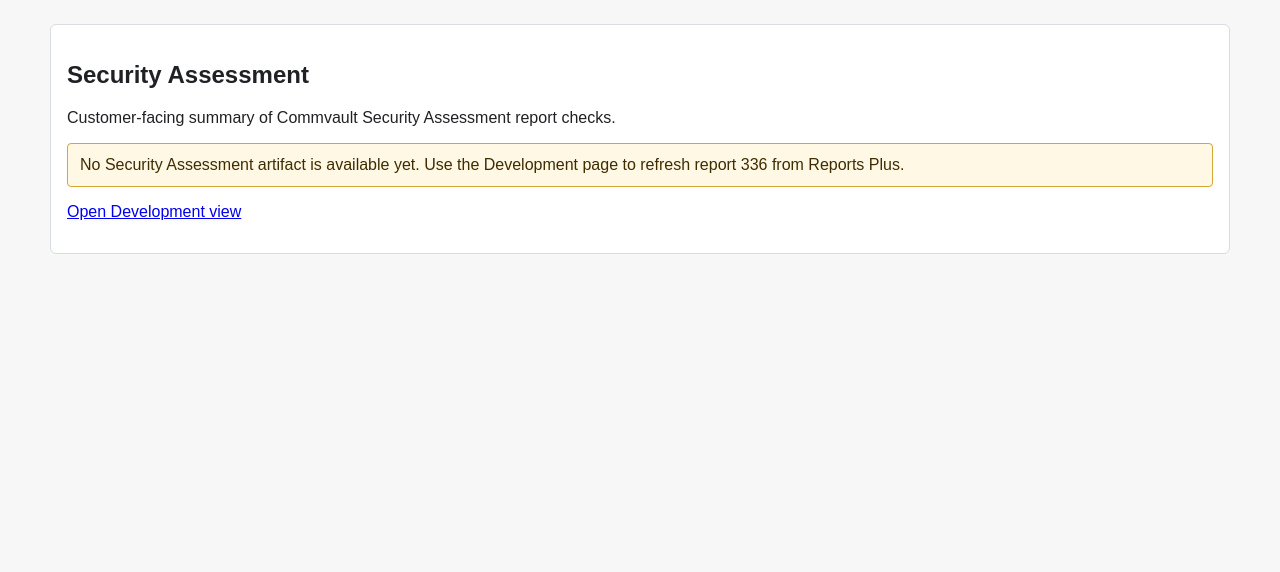
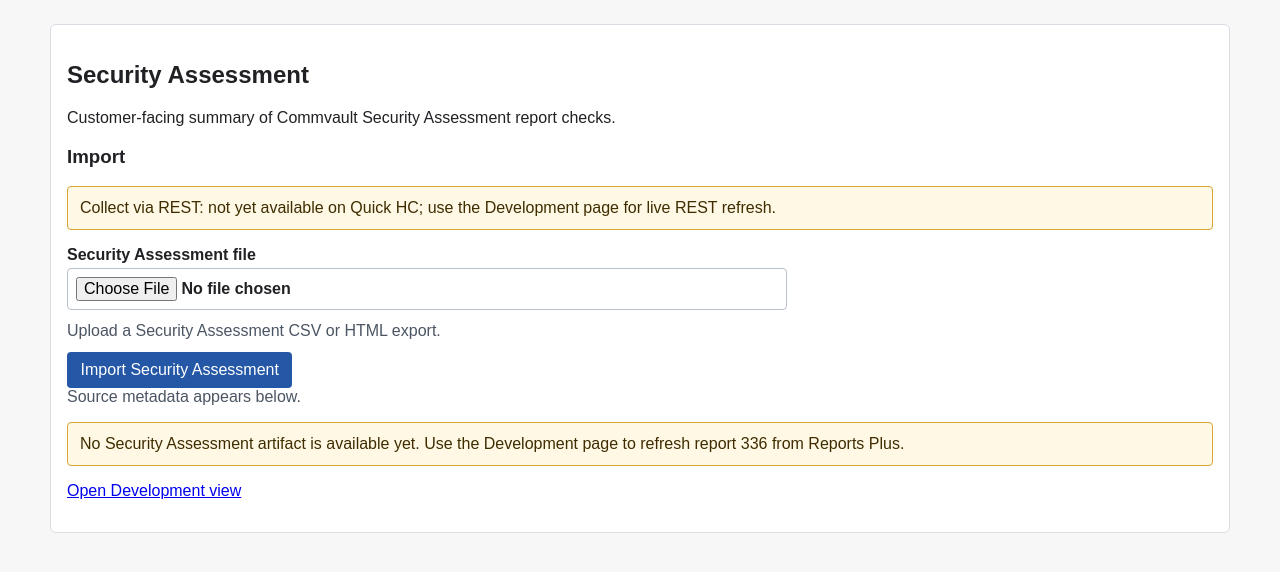
Before and after one commit to mvorstman/cv-healthcheck, a Flask app: page /quick-hc/security-assessment in a window 1280 px wide. Shown: the part 85-657 px from the top of the page. Run offline with Flask 3, Linux system fonts and the light colour scheme; data that the repository does not hold is empty.

Commit message:
standardize quick hc report import panels

```diff
--- a/src/cvhealthcheck/web/routes/main.py
+++ b/src/cvhealthcheck/web/routes/main.py
@@ -570,10 +570,42 @@ def quick_hc_commcell():
 
 @bp.route("/quick-hc/security-assessment")
 def quick_hc_security_assessment():
+    flashes = [
+        {"category": category, "message": text}
+        for category, text in get_flashed_messages(with_categories=True)
+    ]
     return render_template(
         "quick_hc_security_assessment.html",
         assessment=security_assessment_quick_hc(),
+        flashes=flashes,
     )
+
+
+@bp.route("/quick-hc/security-assessment/import", methods=["POST"])
+def quick_hc_security_assessment_import():
+    upload = request.files.get("assessment_file")
+    filename = (upload.filename if upload else "") or ""
+    if not filename:
+        flash("No file selected.", "error")
+        return redirect(url_for("main.quick_hc_security_assessment"))
+
+    try:
+        artifact = import_security_assessment_upload(
+            upload.stream,
+            original_filename=filename,
+        )
+    except SecurityAssessmentImportError as exc:
+        flash(str(exc), "error")
+    except Exception as exc:
+        flash(f"Security Assessment import failed: {exc}", "error")
+    else:
+        source_type = str(artifact.get("source_type") or "unknown").upper()
+        finding_count = int(artifact.get("finding_count") or 0)
+        flash(
+            f"{source_type} import completed for {artifact.get('source_file')} with {finding_count} findings.",
+            "success",
+        )
+    return redirect(url_for("main.quick_hc_security_assessment"))
 
 
 @bp.route("/quick-hc/license-summary")
--- /dev/null
+++ b/src/cvhealthcheck/web/templates/partials/report_import_panel.html
@@ -0,0 +1,24 @@
+<h3>Import</h3>
+
+{% if collect_action %}
+  <form method="post" action="{{ collect_action }}">
+    <button type="submit">{{ collect_label or "Collect via REST" }}</button>
+  </form>
+{% elif collect_unavailable_message %}
+  <p class="notice">Collect via REST: {{ collect_unavailable_message }}</p>
+{% endif %}
+
+{% if upload_action %}
+  <form method="post" action="{{ upload_action }}" enctype="multipart/form-data">
+    <label for="{{ file_input_id }}">
+      {{ report_name }} file
+      <input id="{{ file_input_id }}" type="file" name="{{ file_input_name }}" accept="{{ upload_accept }}">
+    </label>
+    <p class="helper-text">Upload a {{ report_name }} CSV or HTML export.</p>
+    <button type="submit">Import {{ report_name }}</button>
+  </form>
+{% elif upload_unavailable_message %}
+  <p class="notice">File upload: {{ upload_unavailable_message }}</p>
+{% endif %}
+
+<p class="helper-text">Source metadata appears below.</p>
--- a/src/cvhealthcheck/web/templates/quick_hc_security_assessment.html
+++ b/src/cvhealthcheck/web/templates/quick_hc_security_assessment.html
@@ -4,6 +4,24 @@
 <section>
   <h2>Security Assessment</h2>
   <p>Customer-facing summary of Commvault Security Assessment report checks.</p>
+
+  {% if flashes %}
+    {% for flash in flashes %}
+      <p class="{{ 'error' if flash.category == 'error' else 'notice' }}">{{ flash.message }}</p>
+    {% endfor %}
+  {% endif %}
+
+  {% with
+    report_name="Security Assessment",
+    collect_action=None,
+    collect_unavailable_message="not yet available on Quick HC; use the Development page for live REST refresh.",
+    upload_action=url_for('main.quick_hc_security_assessment_import'),
+    file_input_id="assessment_file",
+    file_input_name="assessment_file",
+    upload_accept=".html,.htm,.csv"
+  %}
+    {% include "partials/report_import_panel.html" %}
+  {% endwith %}
 
   {% if not assessment.exists or not assessment.summary %}
     <p class="notice">
@@ -15,7 +33,7 @@
     {% set summary = assessment.summary %}
     {% set counters = summary.counters %}
 
-    <dl>
+    <dl id="source-metadata">
       <dt>Collected</dt>
       <dd>{{ assessment.collected_at or "unknown" }}</dd>
       <dt>Source</dt>
```
Also changed, not shown: src/cvhealthcheck/web/templates/license_summary.html (+12 -13 lines), tests/test_license_summary_web.py (+2 -0 lines), tests/test_security_assessment_import.py (+43 -0 lines).
